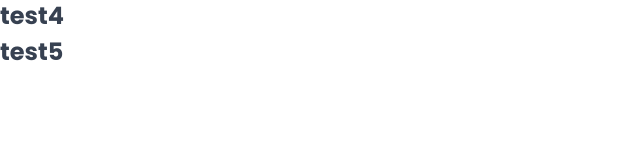
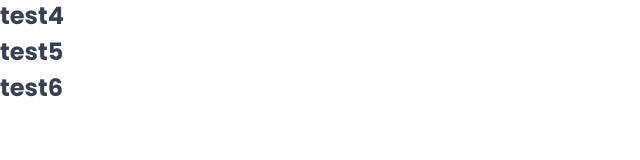
Before and after one commit to jacky1a2a3a4a/Lebuleduo, a React (Vite) app: page / in a window 1280 px wide. Shown: the part 122-282 px from the top of the page, without its empty margins (0-640 px from the left). Built offline with nearby package versions, Linux system fonts and the light colour scheme; a web font is replaced by a local one.

Commit message:
feature: add test6

```diff
--- a/src/App.tsx
+++ b/src/App.tsx
@@ -11,6 +11,7 @@ function App() {
       <h2>test3</h2>
       <h2>test4</h2>
       <h2>test5</h2>
+      <h2>test6</h2>
     </div>
   );
 }
```
